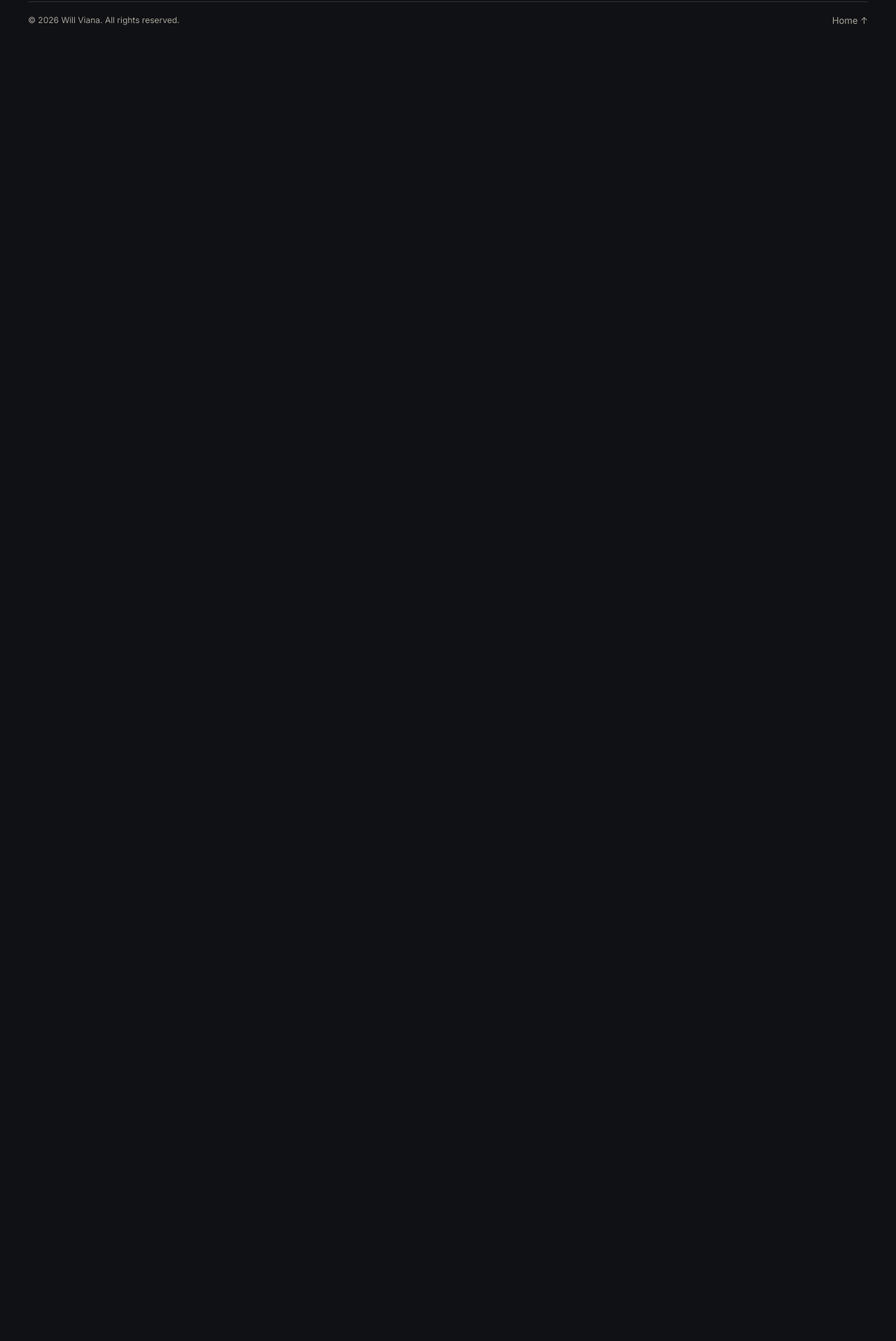
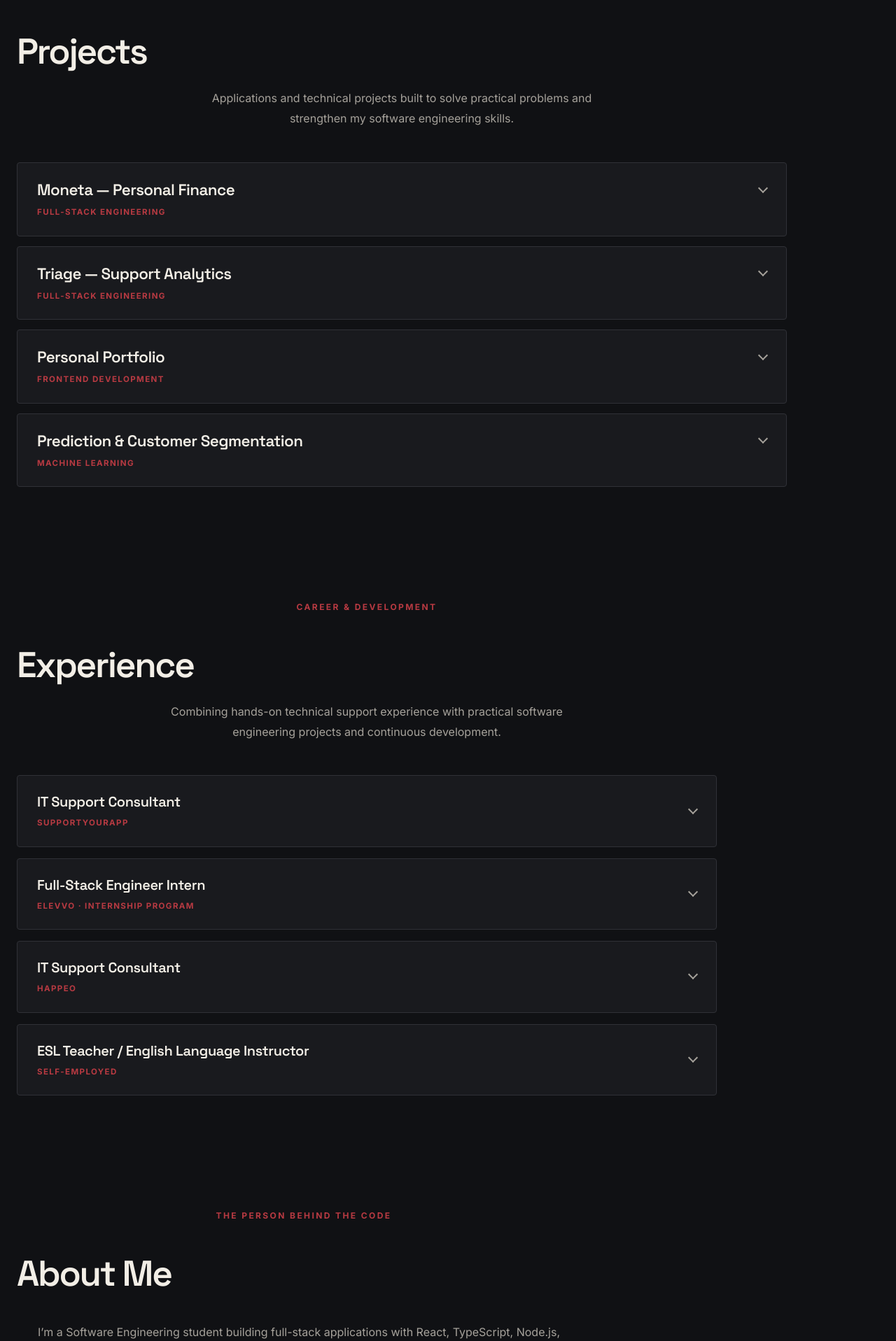
Before and after one commit to willvviana/my-portfolio, a React (Vite) app in the folder frontend/: page / in a window 1280 px wide. Shown: the part 880-2797 px from the top of the page at 70% size. Before the commit the page ends 937 px from the top, so only its background shows below. Built offline with nearby package versions, Linux system fonts and the light colour scheme; the HTML template or start-up script is replaced by a standard one.

Commit message:
Restore single-page portfolio navigation

```diff
--- a/frontend/src/App.tsx
+++ b/frontend/src/App.tsx
@@ -1,4 +1,3 @@
-import type { ComponentType } from "react";
 import Header from "./components/Header";
 import Home from "./sections/Home";
 import About from "./sections/About";
@@ -8,24 +7,16 @@ import Contact from "./sections/Contact";
 import Footer from "./components/Footer";
 
 function App() {
-  const page = window.location.pathname.replace(/\/$/, "") || "/";
-
-  const pages: Record<string, ComponentType> = {
-    "/": Home,
-    "/home": Home,
-    "/about": About,
-    "/projects": Projects,
-    "/experience": Experience,
-    "/contact": Contact,
-  };
-  const CurrentPage = pages[page] ?? Home;
-
   return (
     <>
       <Header />
 
       <main>
-        <CurrentPage />
+        <Home />
+        <Projects />
+        <Experience />
+        <About />
+        <Contact />
       </main>
 
       <Footer />
--- a/frontend/src/components/Footer.tsx
+++ b/frontend/src/components/Footer.tsx
@@ -10,7 +10,7 @@ function Footer() {
         {/* Brand and navigation */}
         <div className="footer-top">
           <div className="footer-brand">
-            <a className="footer-name" href="/">
+            <a className="footer-name" href="#home">
               Will Viana
             </a>
 
@@ -20,11 +20,11 @@ function Footer() {
           </div>
 
           <nav className="footer-nav" aria-label="Footer navigation">
-            <a href="/">Home</a>
-            <a href="/projects">Projects</a>
-            <a href="/experience">Experience</a>
-            <a href="/about">About</a>
-            <a href="/contact">Contact</a>
+            <a href="#home">Home</a>
+            <a href="#projects">Projects</a>
+            <a href="#experience">Experience</a>
+            <a href="#about">About</a>
+            <a href="#contact">Contact</a>
           </nav>
 
           {/* External professional profiles */}
@@ -55,7 +55,7 @@ function Footer() {
             © {currentYear} Will Viana. All rights reserved.
           </span>
 
-          <a href="/">Home ↑</a>
+          <a href="#home">Home ↑</a>
         </div>
       </div>
     </footer>
--- a/frontend/src/components/Header.tsx
+++ b/frontend/src/components/Header.tsx
@@ -4,16 +4,16 @@ function Header() {
   return (
     <header className="header">
       <nav className="nav">
-        <a href="/" className="nav-logo">
+        <a href="#home" className="nav-logo">
           Willian Viana
         </a>
 
         <div className="nav-links">
-          <a href="/">Home</a>
-          <a href="/projects">Projects</a>
-          <a href="/experience">Experience</a>
-          <a href="/about">About</a>
-          <a href="/contact">Contact</a>
+          <a href="#home">Home</a>
+          <a href="#projects">Projects</a>
+          <a href="#experience">Experience</a>
+          <a href="#about">About</a>
+          <a href="#contact">Contact</a>
         </div>
       </nav>
     </header>
--- a/frontend/src/sections/About.css
+++ b/frontend/src/sections/About.css
@@ -1,6 +1,6 @@
 #about {
   position: relative;
-  padding: 120px 24px 100px;
+  padding: 64px 24px 100px;
   background: var(--color-bg);
 }
 
@@ -70,7 +70,7 @@
 
 @media (max-width: 600px) {
   #about {
-    padding: 104px 22px 72px;
+    padding: 48px 22px 72px;
   }
 
   #about .section-title {
--- a/frontend/src/sections/Contact.css
+++ b/frontend/src/sections/Contact.css
@@ -1,5 +1,5 @@
 #contact {
-  padding: 120px 24px 100px;
+  padding: 64px 24px 100px;
   background: var(--color-bg);
 }
 
@@ -52,7 +52,7 @@
 
 @media (max-width: 600px) {
   #contact {
-    padding: 104px 22px 72px;
+    padding: 48px 22px 72px;
   }
 
   .contact-intro {
--- a/frontend/src/sections/Experience.css
+++ b/frontend/src/sections/Experience.css
@@ -1,5 +1,5 @@
 #experience {
-  padding: 120px 24px 100px;
+  padding: 64px 24px 100px;
   background: var(--color-bg);
 }
 
@@ -126,7 +126,7 @@
 
 @media (max-width: 600px) {
   #experience {
-    padding: 104px 22px 72px;
+    padding: 48px 22px 72px;
   }
 
   .experience-intro {
--- a/frontend/src/sections/Home.tsx
+++ b/frontend/src/sections/Home.tsx
@@ -22,7 +22,7 @@ function Home() {
         </div>
 
         <div className="hero-actions">
-          <a href="/projects" className="hero-button primary">
+          <a href="#projects" className="hero-button primary">
             View Projects
           </a>
 
--- a/frontend/src/sections/Projects.css
+++ b/frontend/src/sections/Projects.css
@@ -1,5 +1,5 @@
 #projects {
-  padding: 120px 24px 100px;
+  padding: 64px 24px 100px;
   background: var(--color-bg);
 }
 
@@ -163,7 +163,7 @@
 
 @media (max-width: 600px) {
   #projects {
-    padding: 104px 22px 72px;
+    padding: 48px 22px 72px;
   }
 
   .section-intro {
```
